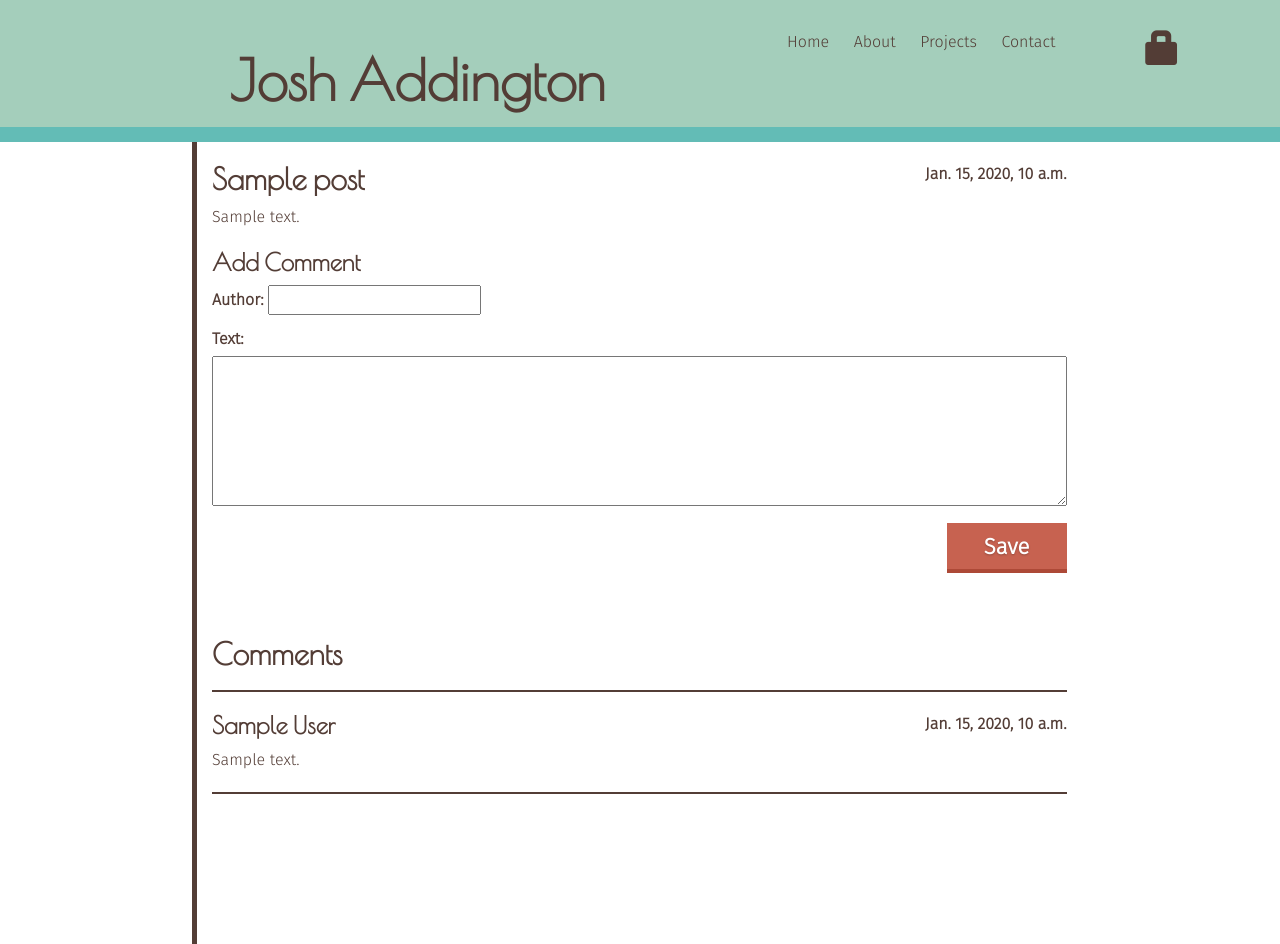
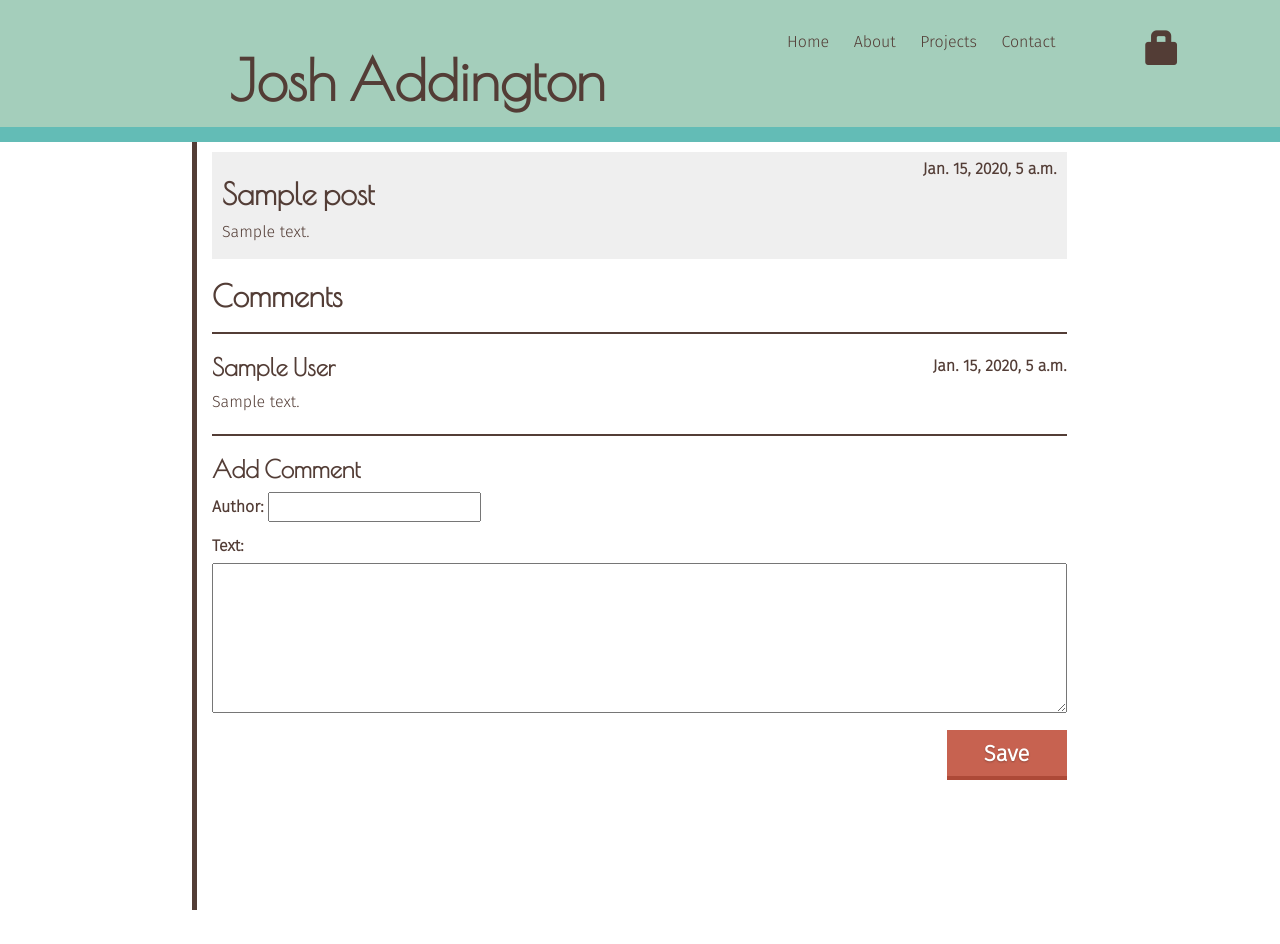
Before and after one commit to Josh-Addington/django_blog, a Django app: page /post/1/ in a window 1280 px wide. After the commit the page ends 910 px from the top, so only its background shows below. Run offline with Django 3.2, Linux system fonts and the light colour scheme; tables that the repository leaves empty hold one stand-in row (values such as "Sample post"); some libraries are stand-ins or nearby versions.

Commit message:
re-arrange comments layout

```diff
--- a/blog/settings.py
+++ b/blog/settings.py
@@ -74,7 +74,7 @@ DATABASES = {
 
 LANGUAGE_CODE = 'en-us'
 
-TIME_ZONE = 'UTC'
+TIME_ZONE = 'EST'
 
 USE_I18N = True
 
--- a/blogging/templates/blog/post_detail.html
+++ b/blogging/templates/blog/post_detail.html
@@ -2,6 +2,7 @@
 
 {% block content %}
         <div class="post">
+                <div class="blog-post">
                         <div class="date">
                                 {% if post.published_date %}
                                                 {{post.published_date}}
@@ -18,19 +19,11 @@
                         </div>
 
                         <h2>{{ post.title }}</h2>
-                <div class="blog-post">
+                        <div>
                                 {{ post.text|linebreaks }}
                         </div>
-
+                </div>
                 {% if post.published_date %}
-                        <div class="comment-form">
-                                <h3>Add Comment</h3>
-                                 <form method="POST" class='comment-form'>{% csrf_token %}
-                                {{ form.as_p }}
-                                <input type='submit' value='Save' class='button'>
-                                </form>
-                        </div>
-                        <br>
 
                         {% if post.comment_set.all %}
                         <h2>Comments</h2>
@@ -47,6 +40,14 @@
                         </div>
                         {% endif %}
 
+                        <div class="comment-form">
+                                <h3>Add Comment</h3>
+                                 <form method="POST" class='comment-form'>{% csrf_token %}
+                                {{ form.as_p }}
+                                <input type='submit' value='Save' class='button'>
+                                </form>
+                        </div>
+
                 {% endif %}
         </div>
 {% endblock %}
--- a/static/css/style.css
+++ b/static/css/style.css
@@ -73,7 +73,7 @@ h1, h2, h3, h4 {
 }
 
 .comment-form {
-        padding-bottom: 35px;
+        padding-bottom: 15px;
 }
 
 .comment-form textarea {
@@ -95,6 +95,12 @@ h1, h2, h3, h4 {
 .post h2 a:visited {
         font-size: 26pt;
         color: #533d36;
+}
+
+.blog-post{
+    margin-top: 10px;
+    padding: 5px 10px;
+    background-color: #efefef;
 }
 
 .errorlist{
```
Lines whose indentation alone changed are shown as unchanged.
